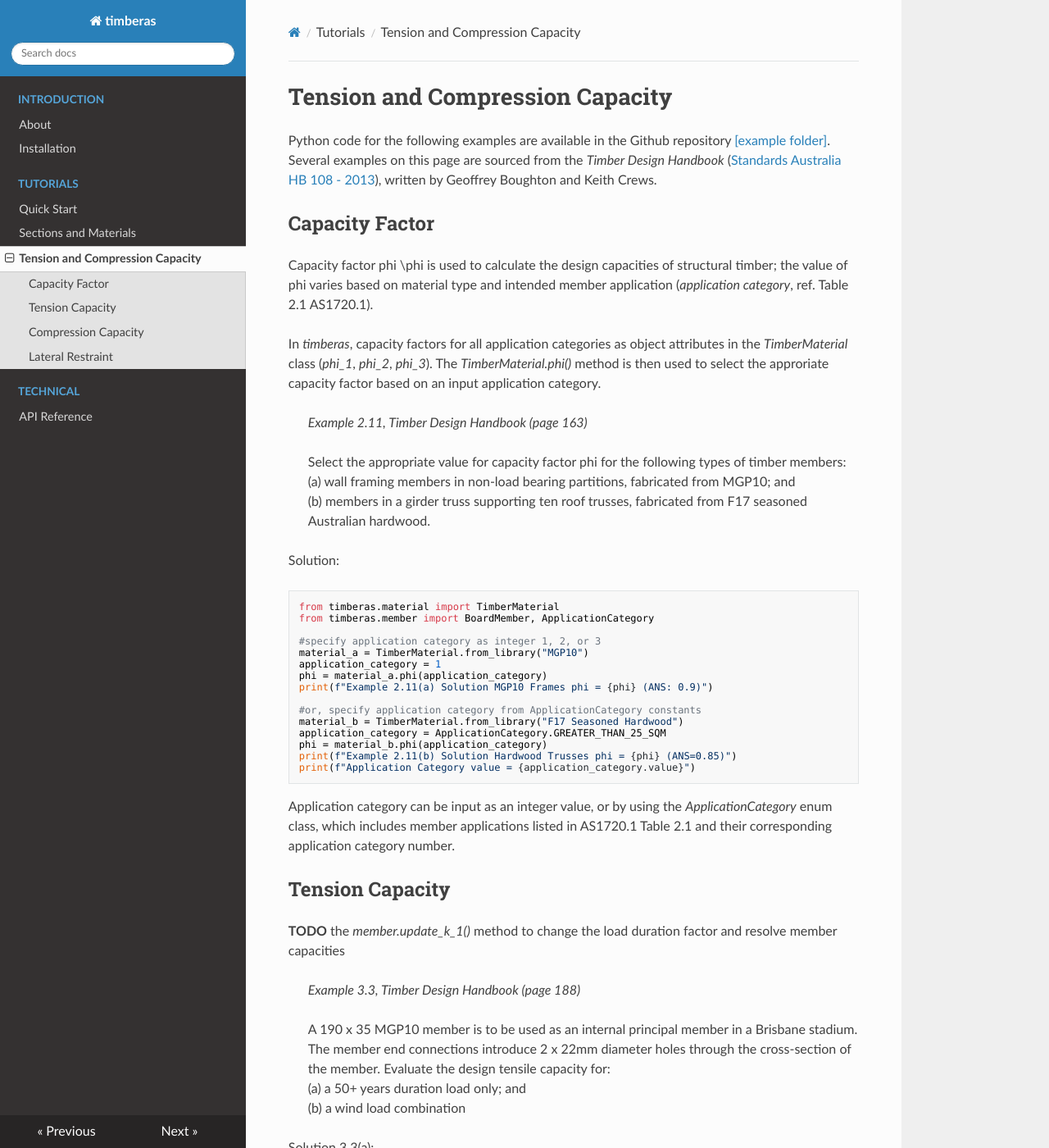
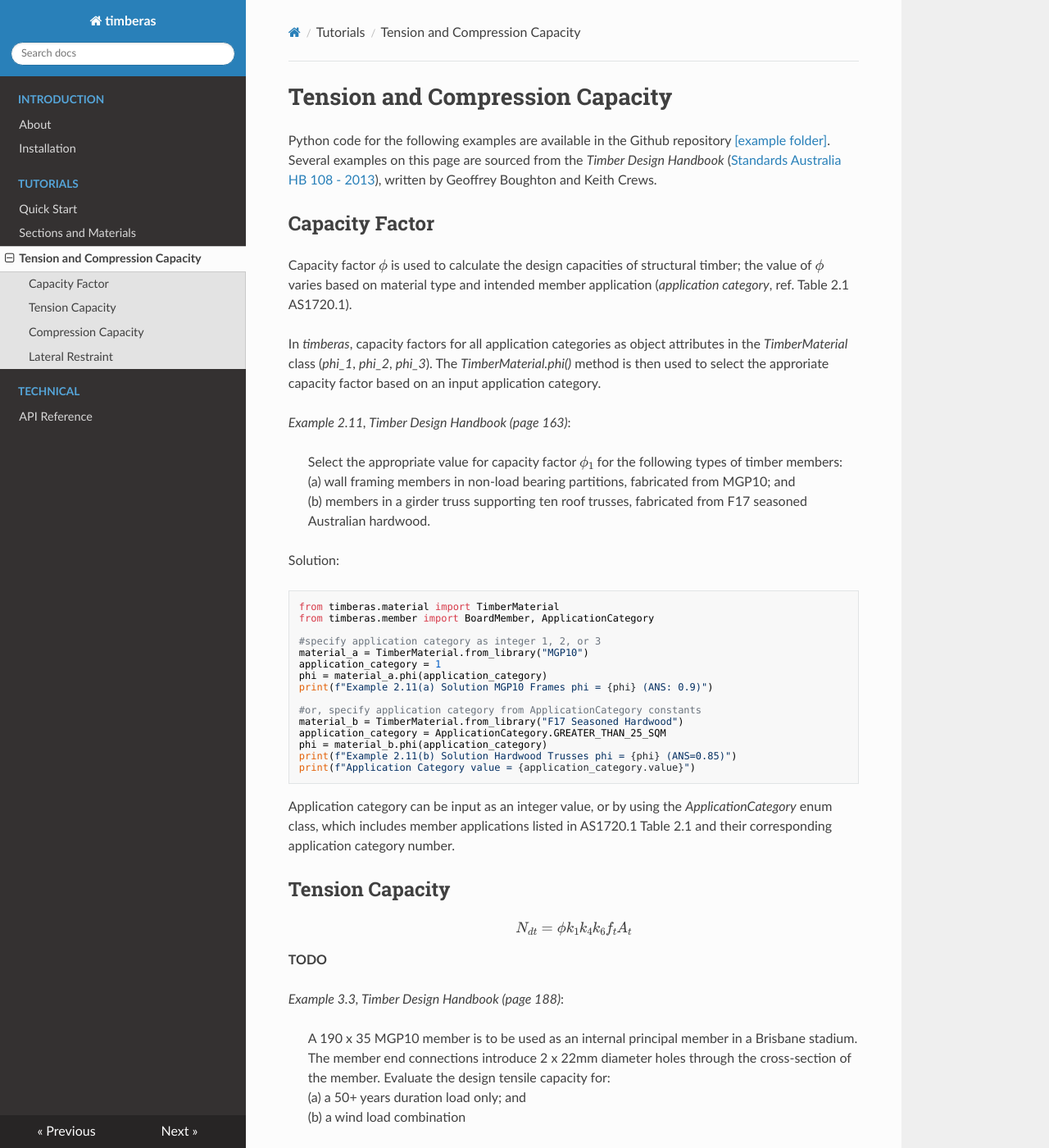
Before and after one commit to Folded-Structures-Lab/timber-as, an MkDocs documentation site: the page built from docs/tutorial-3.md, in a window 1280 px wide and 1400 px high. Shown: the whole window at 82% size. Built offline with MkDocs 1.6.1, drawn with Linux system fonts in a browser that asks for light colours; nearby versions of some CDN libraries; some of the changed text lies outside the part shown.

Commit message:
mathjax added for equations in mkdocs

````diff
--- a/docs/tutorial-3.md
+++ b/docs/tutorial-3.md
@@ -6,13 +6,14 @@
 
 ## Capacity Factor
 
-Capacity factor phi \phi is used to calculate the design capacities of structural timber; the value of phi varies based on material type and intended member application (*application category*, ref. Table 2.1 AS1720.1).
+Capacity factor $\phi$ is used to calculate the design capacities of structural timber; the value of $\phi$ varies based on material type and intended member application (*application category*, ref. Table 2.1 AS1720.1).
+
 
 In *timberas*, capacity factors for all application categories as object attributes in the *TimberMaterial* class (*phi_1*, *phi_2*, *phi_3*). The *TimberMaterial.phi()* method is then used to select the approriate capacity factor based on an input application category.
 
->*Example 2.11, Timber Design Handbook (page 163)*
+*Example 2.11, Timber Design Handbook (page 163)*:
 >
-> Select the appropriate value for capacity factor phi for the following types of timber members:
+> Select the appropriate value for capacity factor $\phi_1$ for the following types of timber members:
 > (a) wall framing members in non-load bearing partitions, fabricated from MGP10; and
 > (b) members in a girder truss supporting ten roof trusses, fabricated from F17 seasoned Australian hardwood.
 
@@ -41,10 +42,14 @@ Application category can be input as an integer value, or by using the *Applicat
 ## Tension Capacity
 
 
+
+$$
+N_{dt} = \phi k_1 k_4 k_6 f_t A_t
+$$
+
 **TODO**
- the *member.update_k_1()* method to change the load duration factor and resolve member capacities
 
->*Example 3.3, Timber Design Handbook (page 188)*
+*Example 3.3, Timber Design Handbook (page 188)*:
 >
 > A 190 x 35 MGP10 member is to be used as an internal principal member in a Brisbane stadium. The member end connections introduce 2 x 22mm diameter holes through the cross-section of the member. Evaluate the design tensile capacity for:
 > (a) a 50+ years duration load only; and
@@ -83,7 +88,8 @@ member.report(["k_1", "N_dt"], with_nomenclature=True, with_clause=True)
 print("(ANS: N_dt = 25.4 kN)")
 
 ```
-The *member.report()* function has parameters to enable additional detail in the printed report (attribute nomenclature and relevant clause(s) in AS1720.1).
+The *member.update_k_1()* method is used to change the load duration factor and resolve member capacities.
+The additional parameters of the *member.report()* function are used to enable additional detail in the printed report (attribute nomenclature and relevant clause(s) in AS1720.1).
 
 ## Compression Capacity
 
@@ -92,7 +98,7 @@ The *member.report()* function has parameters to enable additional detail in the
 The *member.solve_capacities()* method recalculates member capacites using the updated design parameter (g_13).
 
 
->*Example 4.1, Timber Design Handbook (page 235)*
+*Example 4.1, Timber Design Handbook (page 235)*:
 >
 > A 2.8m long, 190 x 35 MGP10 member is to be used as an internal principal member in a Brisbane stadium. Member end connections are bolted as per Example 3.3 and there is no intermediate lateral restraint in either direction.
 
--- a/mkdocs.yml
+++ b/mkdocs.yml
@@ -39,3 +39,12 @@ nav:
 
 watch:
   - src/timberas
+
+markdown_extensions:
+  - pymdownx.arithmatex:
+      generic: true
+
+extra_javascript:
+  - javascripts/mathjax.js
+  - https://polyfill.io/v3/polyfill.min.js?features=es6
+  - https://cdn.jsdelivr.net/npm/mathjax@3/es5/tex-mml-chtml.js
````
